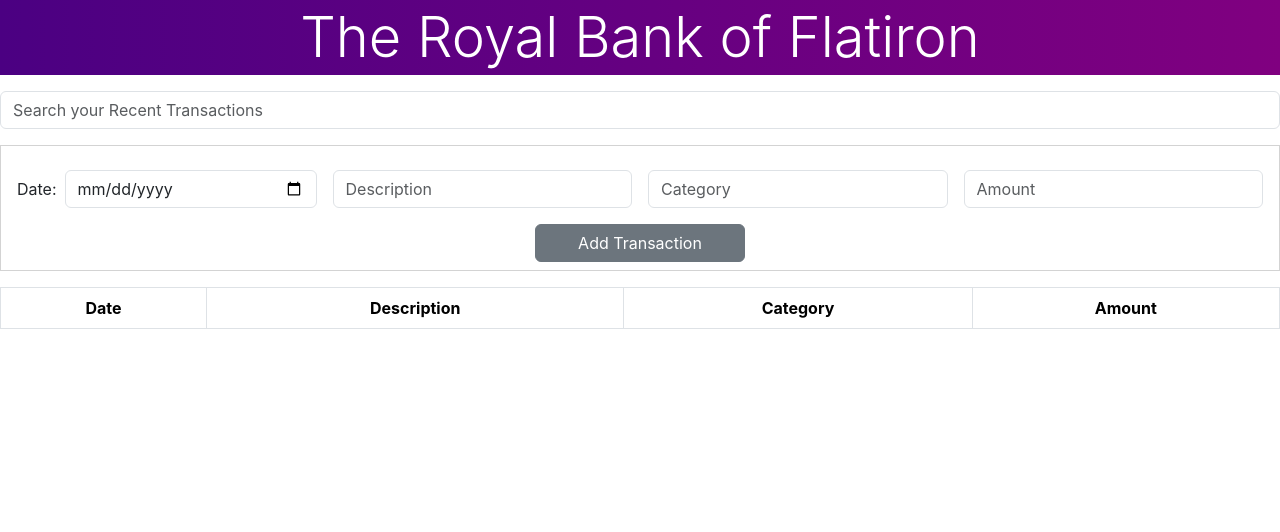
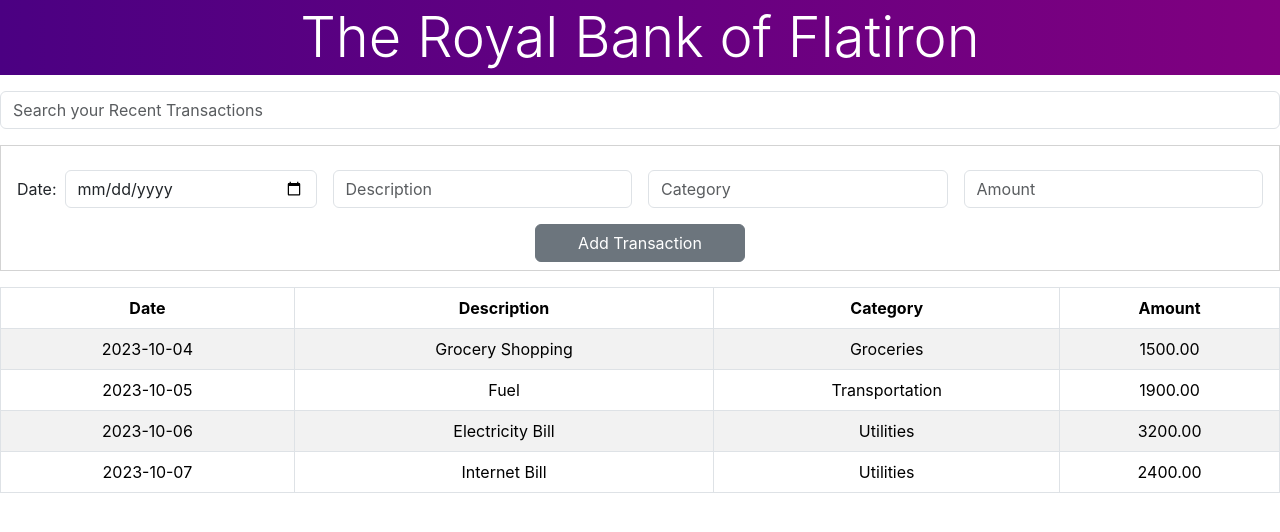
Before and after one commit to brianhilsden/bank-of-flatiron, a React (Create React App) app: page / in a window 1280 px wide. Shown: the top 532 px of the page. Built offline with nearby package versions, Linux system fonts and the light colour scheme.

Commit message:
made updates

```diff
--- a/package.json
+++ b/package.json
@@ -1,6 +1,7 @@
 {
   "name": "bank-of-flatiron",
   "version": "0.1.0",
+  "homepage": "https://brianhilsden.github.io/bank-of-flatiron",
   "private": true,
   "dependencies": {
     "@testing-library/jest-dom": "^5.17.0",
@@ -12,6 +13,8 @@
     "web-vitals": "^2.1.4"
   },
   "scripts": {
+    "predeploy": "npm run build",
+    "deploy": "gh-pages -d build",
     "start": "react-scripts start",
     "build": "react-scripts build",
     "test": "react-scripts test",
@@ -34,5 +37,8 @@
       "last 1 firefox version",
       "last 1 safari version"
     ]
+  },
+  "devDependencies": {
+    "gh-pages": "^6.1.1"
   }
 }
--- a/public/index.html
+++ b/public/index.html
@@ -2,7 +2,7 @@
 <html lang="en">
   <head>
     <meta charset="utf-8" />
-    <link rel="icon" href="%PUBLIC_URL%/favicon.ico" />
+    <link rel="icon" href="https://encrypted-tbn0.gstatic.com/images?q=tbn:ANd9GcQ7At2mCUHdSTFTXsIetqCh7vUO1P7IxZUuyVMGXZ5N4w&s" />
     <meta name="viewport" content="width=device-width, initial-scale=1" />
     <meta name="theme-color" content="#000000" />
     <meta
@@ -26,7 +26,7 @@
       work correctly both with client-side routing and a non-root public URL.
       Learn how to configure a non-root public URL by running `npm run build`.
     -->
-    <title>React App</title>
+    <title>Bank of Flatiron</title>
   </head>
   <body>
     <noscript>You need to enable JavaScript to run this app.</noscript>
--- a/src/App.js
+++ b/src/App.js
@@ -6,7 +6,33 @@ import Table from './components/table';
 import { useState } from 'react';
 
 function App() {
-  const [data,setData] = useState([])
+  const defaultData = [
+    {
+      date: "2023-10-04",
+      description: "Grocery Shopping",
+      category: "Groceries",
+      amount: "1500.00"
+    },
+    {
+      date: "2023-10-05",
+      description: "Fuel",
+      category: "Transportation",
+      amount: "1900.00"
+    },
+    {
+      date: "2023-10-06",
+      description: "Electricity Bill",
+      category: "Utilities",
+      amount: "3200.00"
+    },
+    {
+      date: "2023-10-07",
+      description: "Internet Bill",
+      category: "Utilities",
+      amount: "2400.00"
+    }
+  ]
+  const [data,setData] = useState(defaultData)
   const [search,setSearch] = useState("")
 
   function onSubmitData(formData){
@@ -19,7 +45,7 @@ function App() {
 
   const itemsToDisplay = data.filter(item =>{
     if(search.length > 0){
-      return item.description.includes(search)
+      return item.description.toLowerCase().includes(search.toLowerCase())
     }
     else{
       return true
@@ -33,8 +59,6 @@ function App() {
       <Form onSubmitData = {onSubmitData}/>
       <Table data = {itemsToDisplay} />
     </div>
-
-
   );
 }
 
```
Also changed, not shown: 1 other file (tests, documents, lock files or other folders).
